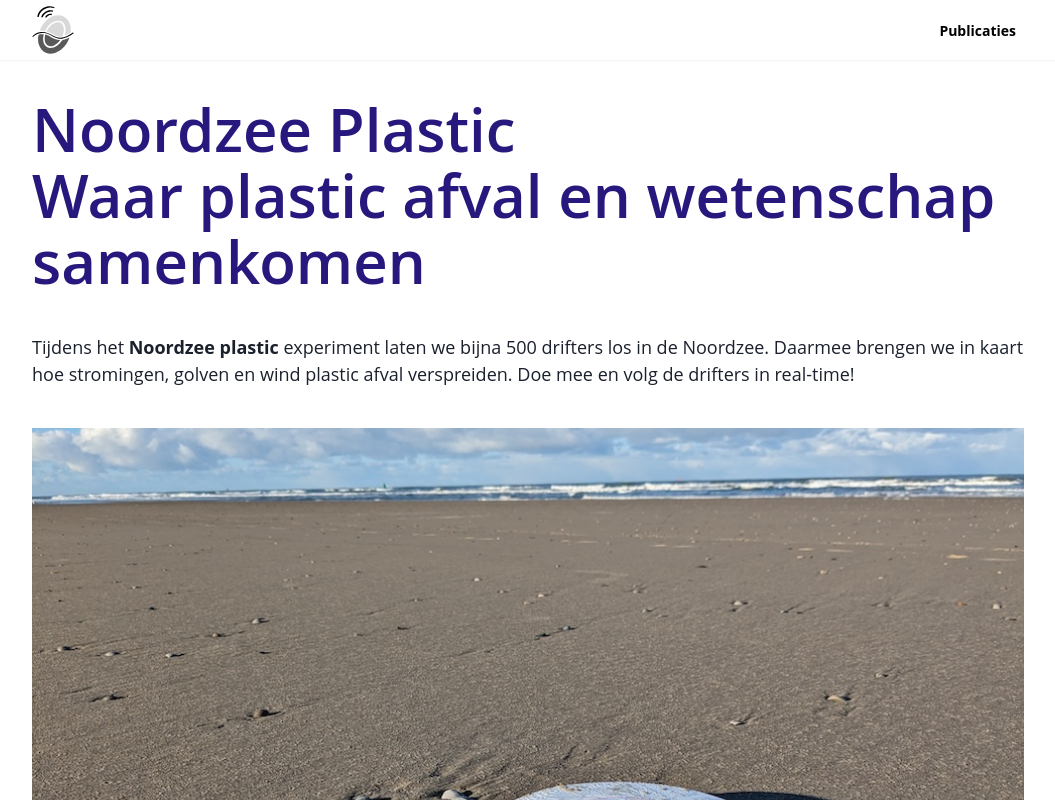
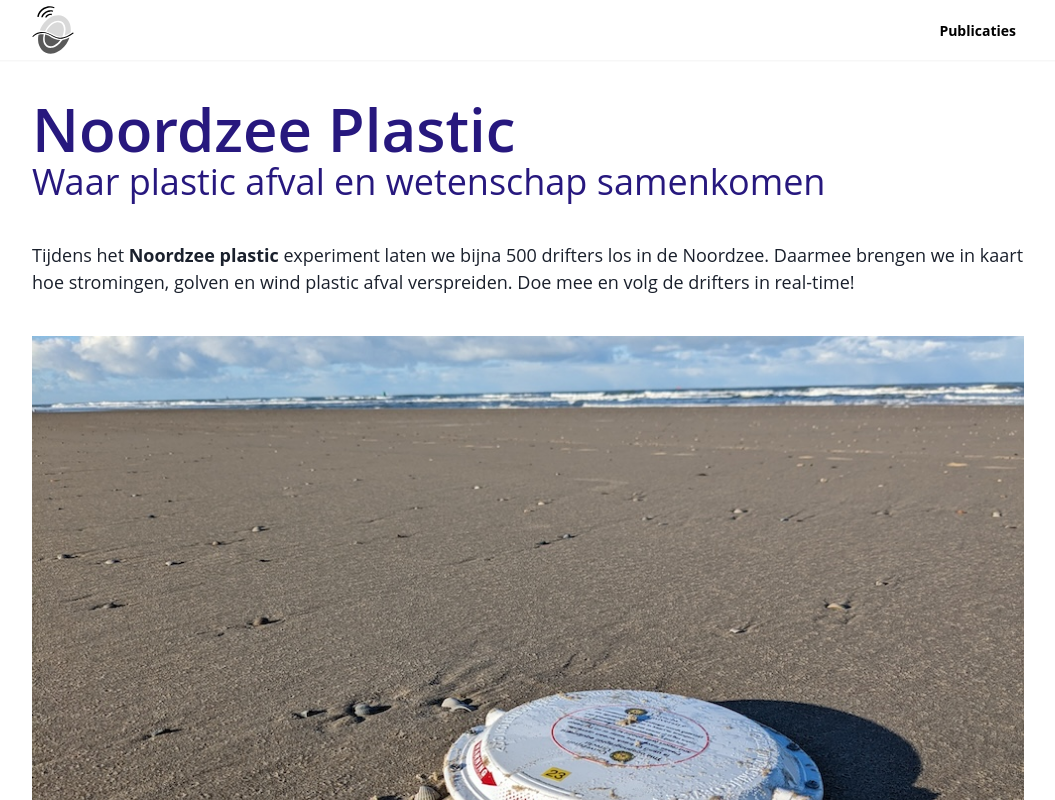
Before and after one commit to Parcels-code/noordzeeplastic.nl, a Next.js app: page / in a window 1280 px wide. Shown: the top 800 px of the page, without its empty margins (112-1167 px from the left). Built offline with nearby package versions, Linux system fonts and the light colour scheme; a web font is replaced by a local one.

Commit message:
Update header

```diff
--- a/src/components/hero-banner.js
+++ b/src/components/hero-banner.js
@@ -7,20 +7,28 @@ export const HeroBanner = () => {
     <Box id='header' as='section' bg='#FFFFFF'>
       <Container maxW='container.lg' pt={24} centerContent mb={0} pb={12}>
         <Box display='flex' flexDirection='column' alignItems='center' gap={{ base: 8, md: 10 }}>
-          <Box flex={1} display='flex' flexDirection='column' gap={{ base: 5, md: 10 }}>
+          <Box flex={1} display='flex' flexDirection='column' gap={{ base: 0, md: 0 }}>
             <Heading
               lineHeight={1.1}
               fontWeight={600}
               fontSize={{ base: '3xl', sm: '4xl', lg: '6xl' }}
+              pb={0}
             >
               <Text as={'span'} color={'#27187E'}>
                 Noordzee Plastic
               </Text>
+            </Heading>
+            <Heading
+              lineHeight={1.1}
+              fontWeight={400}
+              fontSize={{ base: '2xl', sm: '3xl', lg: '4xl' }}
+              pt={0}
+            >
               <Text as={'span'} color={'#27187E'}>
-                <br></br>Waar plastic afval en wetenschap samenkomen
+                Waar plastic afval en wetenschap samenkomen
               </Text>
             </Heading>
-            <Text fontSize={'lg'} mt={0}>
+            <Text fontSize={'lg'} mt={10}>
               Tijdens het <strong>Noordzee plastic</strong> experiment laten we bijna 500 drifters los in de Noordzee. Daarmee brengen we in kaart hoe stromingen, golven en wind plastic afval verspreiden. Doe mee en volg de drifters in real-time!
             </Text>
           </Box>
```
